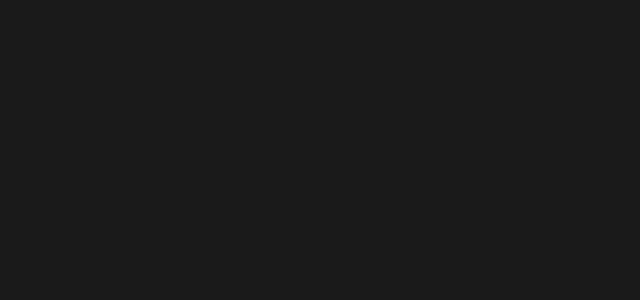
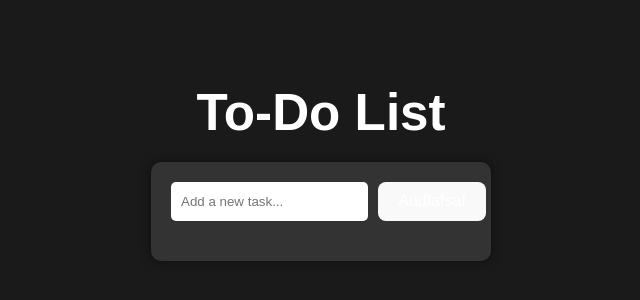
Before and after one commit to DFimman/act4_react, a React (Vite) app: page / in a window 1280 px wide. Shown: the part 244-544 px from the top of the page, without its empty margins (319-959 px from the left). Built offline with nearby package versions, Linux system fonts and the light colour scheme.

Commit message:
added return value for the functions

```diff
--- a/src/App.jsx
+++ b/src/App.jsx
@@ -40,6 +40,27 @@
     );
   };
 
+  return (
+    <div className="app">
+      <h1>To-Do List</h1>
+      <div className="todo-container">
+        <div className="add-todo">
+          <input
+            type="text"
+            placeholder="Add a new task..."
+            value={newTodo}
+            onChange={(e) => setNewTodo(e.target.value)}
+          />
+          <button onClick={addTodo}>Addfafsaf</button>
+        </div>
+        <div className="todo-list">
+          {todos.map((todo) => (
+            <TodoItem key={todo.id} todo={todo} onDelete={deleteTodo} onToggle={toggleTodo} />
+          ))}
+        </div>
+      </div>
+    </div>
+  );
 
 };
 
```
